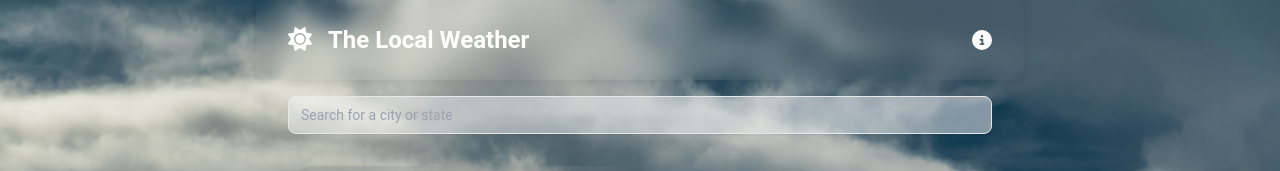
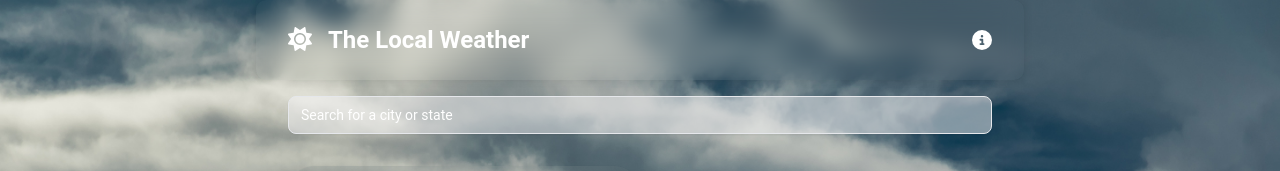
Before and after one commit to PawnsApprentice/nuxt-weather-app, a Nuxt app: page / in a window 1280 px wide. Shown: the top 171 px of the page. Built offline with nearby package versions, Linux system fonts and the light colour scheme.

Commit message:
Slight visual improvements to homepage

```diff
--- /dev/null
+++ b/assets/preloading.css
@@ -0,0 +1,5 @@
+#__nuxt,
+body,
+html {
+  background-color: #3b535f;
+}
--- a/nuxt.config.ts
+++ b/nuxt.config.ts
@@ -9,7 +9,15 @@ export default defineNuxtConfig({
       },
     ],
   ],
-  css: ["@fortawesome/fontawesome-svg-core/styles.css"],
+  //known issue on github
+  build: {
+    transpile: ["@fortawesome/vue-fontawesome"],
+  },
+  css: [
+    "@fortawesome/fontawesome-svg-core/styles.css",
+    "@/assets/preloading.css",
+  ],
+
   runtimeConfig: {
     public: {
       MAPBOX_API_KEY: process.env.NUXT_ENV_MAPBOX_API_KEY,
--- a/pages/index.vue
+++ b/pages/index.vue
@@ -6,7 +6,7 @@
         @input="getSearchResults"
         type="text"
         placeholder="Search for a city or state"
-        class="focus:shadow-outline-blue w-full appearance-none rounded-lg border bg-gray-100 bg-opacity-50 px-3 py-2 placeholder-gray-400 shadow-sm transition-all duration-150 ease-in-out focus:border-blue-300 focus:outline-none sm:text-sm sm:leading-5"
+        class="focus:shadow-outline-blue w-full appearance-none rounded-lg border bg-gray-100 bg-opacity-50 px-3 py-2 placeholder-white shadow-sm transition-all duration-150 ease-in-out focus:border-blue-300 focus:outline-none sm:text-sm sm:leading-5"
       />
       <ul
         v-if="mapboxSearchResults"
```
